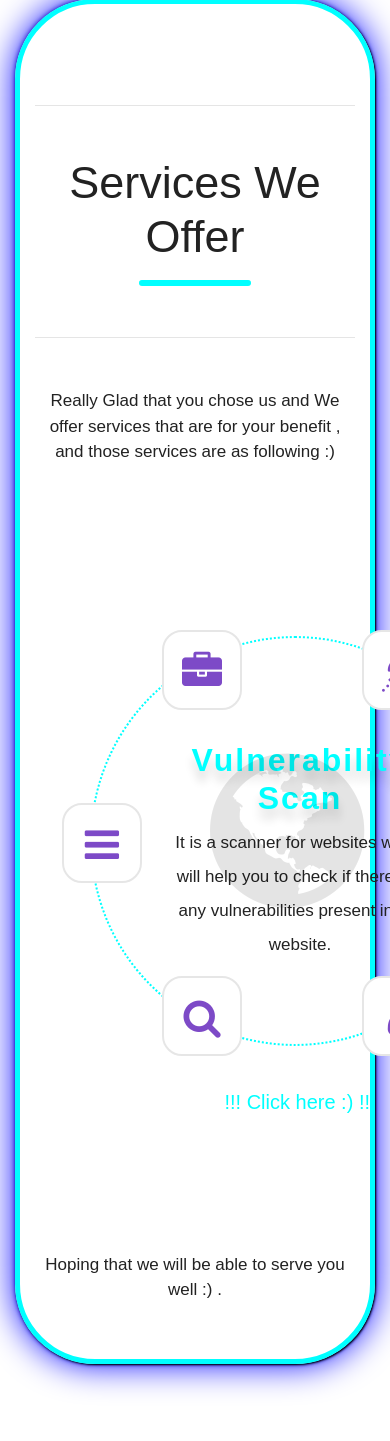
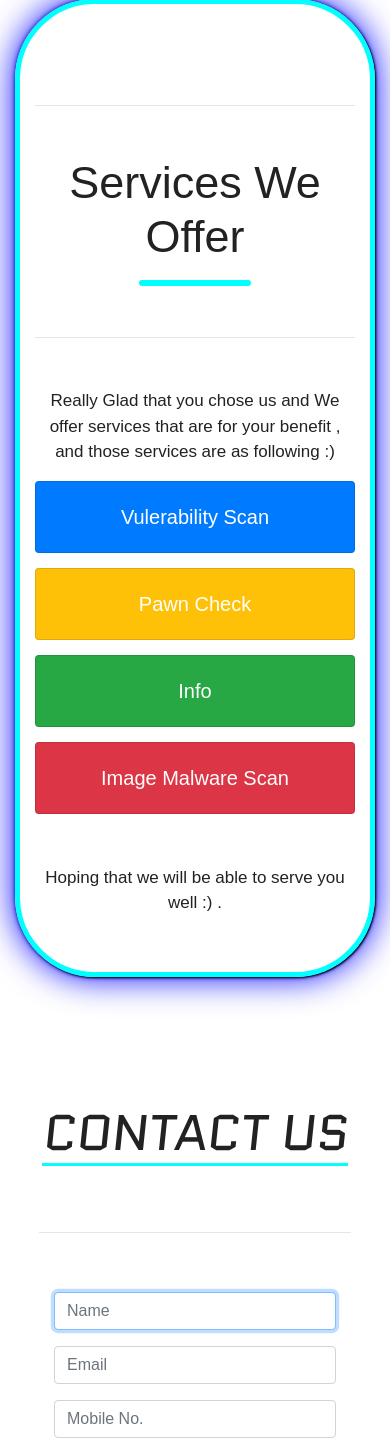
Before and after one commit to priyal18/hidden-eye, a Django app: page / in a window 390 px wide; the page is wider, and only the part inside the window is pictured. Shown: the part 2133-3574 px from the top of that part. Run offline with Django 3.2, Linux system fonts and the light colour scheme; some libraries are stand-ins or nearby versions; some web fonts are replaced.

Commit message:
Mobile Services

```diff
--- a/realsecurity/templates/realsecurity/home.html
+++ b/realsecurity/templates/realsecurity/home.html
@@ -22,6 +22,20 @@
 		  crossorigin="anonymous"
 		/>
 		<link rel="stylesheet" href="https://cdnjs.cloudflare.com/ajax/libs/font-awesome/4.7.0/css/font-awesome.min.css">
+		<style>
+			.card-deck{
+				display:none
+			}
+			@media screen and (max-width: 572px) and (orientation: portrait){
+				.iq-features {
+					display:none;
+				}
+				.card-deck  {
+					display:block
+				}
+			}
+		</style>
+
 	</head>
   <body class="body-home">
 	<noscript>
@@ -234,6 +248,29 @@
 					 </div>
 				  </div>
 			  </section>
+
+			  <div class="card-deck">
+				<div class="card bg-primary">
+				  <div class="card-body text-center">
+					<a class="card-text" href="vulnerability_check.html" style="color:white ; font-size:20px;">Vulerability Scan</a>
+				  </div>
+				</div>
+				<div class="card bg-warning">
+				  <div class="card-body text-center">
+					<a class="card-text" href="pawn_check.html" style="color:white ; font-size:20px;">Pawn Check</a>
+				  </div>
+				</div>
+				<div class="card bg-success">
+				  <div class="card-body text-center">
+					<a class="card-text" href="#" style="color:white ; font-size:20px;">Info</a>
+				  </div>
+				</div>
+				<div class="card bg-danger">
+				  <div class="card-body text-center">
+					<a class="card-text" href="#" style="color:white ; font-size:20px;">Image Malware Scan</a>
+				  </div>
+				</div>
+			  </div>
 				<p class="services-text">Hoping that we will be able to serve you well :) .</p>
 
 
```
